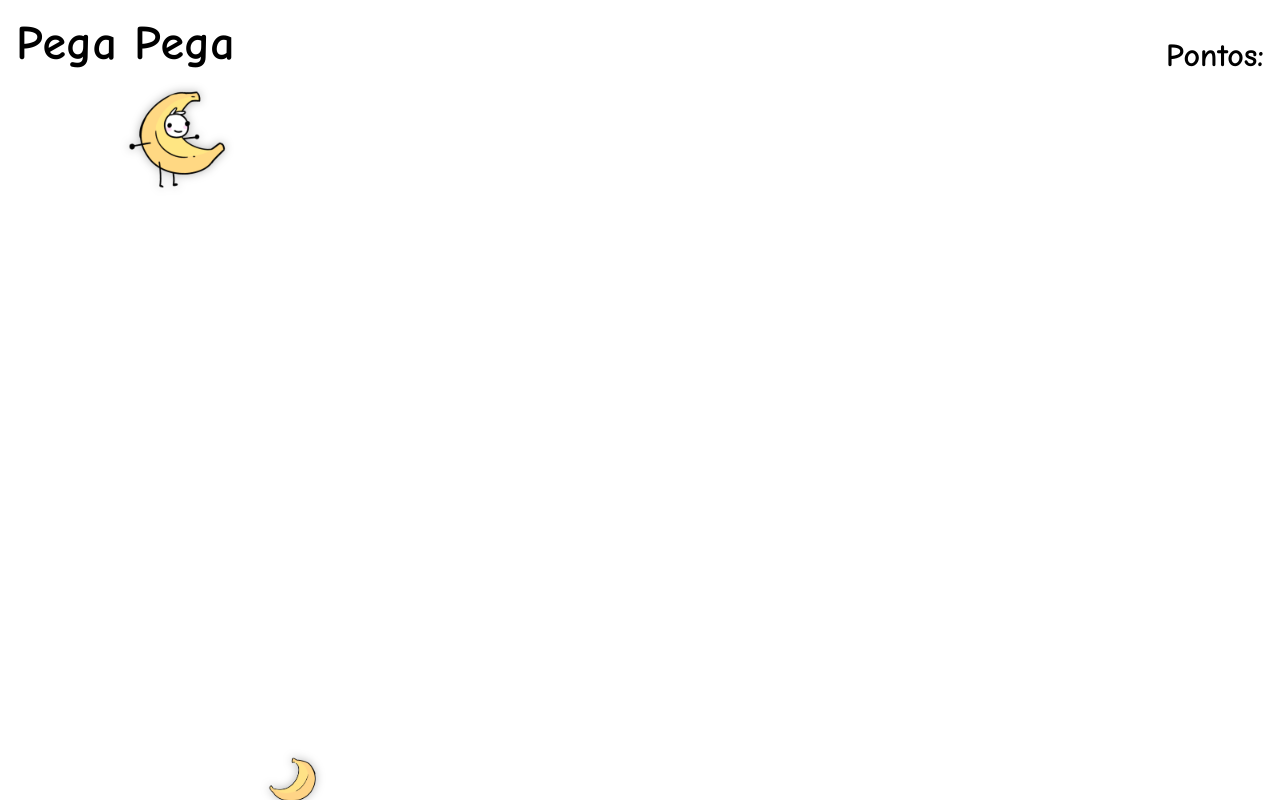
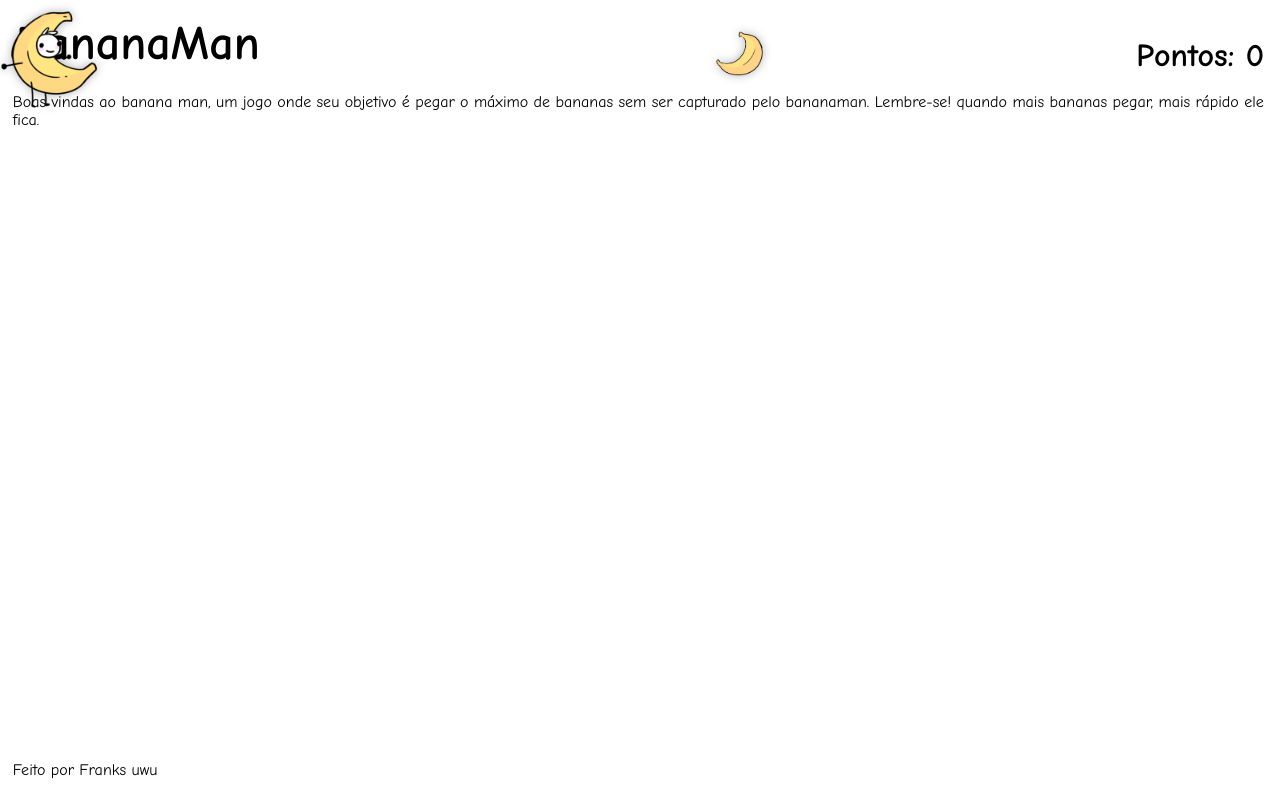
Before and after one commit to aaFranks/MeuSiteLegalUau, a plain HTML site: page index.html in a window 1280 px wide. Drawn offline with Linux system fonts and the light colour scheme.

Commit message:
Tudo pronto!

```diff
--- a/index.html
+++ b/index.html
@@ -9,10 +9,16 @@
 </head>
 <body>
     <div>
-        <h1 id="Title">Pega Pega</h1>
+        <h1 id="Title">BananaMan</h1>
+        <p>Boas vindas ao banana man, um jogo onde seu objetivo é pegar o máximo de bananas
+            sem ser capturado pelo bananaman.
+
+            Lembre-se! quando mais bananas pegar, mais rápido ele fica.
+        </p>
         <h1 id="ScoreShow">Pontos: </h1>
         <img src="./bananaman.png" id="bananaman"></img>
     </div>
         <script src="./index.js"></script>
+        <footer>Feito por Franks uwu</footer>
 </body>
 </html>
--- a/index.js
+++ b/index.js
@@ -1,26 +1,44 @@
 const imagem = document.querySelector("#bananaman");
 
 const delayInMilliseconds = 50;
-const velocidade = 10;
+const velocidade = 0.05;
 const tamanho = 100;
 const tamanho2 = 50;
+
+let BananasCount = 0;
+
+let SrcImage = "./bananaman.png";
 
 let MouseX = 0, MouseY = 0;
 let LastX = 0, LastY = 0;
 
-var pontos = 0;
+let pontos = 0;
 
 imagem.style.width = tamanho + 'px';
 imagem.style.height = tamanho + 'px';
 
-// Create food
-setInterval(function() {
-    div = document.querySelector("div");
-    var bound = div.getBoundingClientRect();
-    var RamdonX = Math.floor((Math.random() * bound.height));
-    var RamdonY = Math.floor(Math.random() * bound.width);
+updateScreen();
+SpawnBanana();
 
-    var img = document.createElement('img');
+function SpawnBanana () {
+    if (BananasCount == 0) {
+        div = document.getElementsByTagName("body")[0];
+
+        const boundies = div.getBoundingClientRect();
+
+        let H = boundies.height - tamanho2;
+        let W = boundies.width - tamanho2;
+        let RamdonX = Math.floor((Math.random() * W));
+        let RamdonY = Math.floor((Math.random() * H));
+
+        console.log(H);
+        console.log(W);
+        console.log("------");
+        console.log(RamdonX);
+        console.log(RamdonY);
+        console.log("------");
+
+        let img = document.createElement('img');
         img.src = "./banana.png";
         img.classList.add('fruta');
         img.style.width = tamanho2 + 'px';
@@ -32,14 +50,23 @@ setInterval(function() {
         img.onclick = () => {
             pontos += 1;
             img.outerHTML = '';
+            BananasCount--;
             updateScreen();
+            SpawnBanana();
         }
 
         div.appendChild(img);
-}, 5 * 1000);
+        BananasCount++;
+    }
+}
 
 function updateScreen() {
     document.getElementById('ScoreShow').innerText = 'Pontos: ' + pontos;
+    let result = 1 - (velocidade * 15);
+    if (pontos < 15) {
+        result = 1 - (velocidade * pontos);
+    }
+    imagem.style.transition = "all " + result + "s linear";
 }
 
 setTimeout(() => {
@@ -71,4 +98,15 @@ document.addEventListener('mousemove', (event) => {
         imagem.style.top = event.clientY - (tamanho / 2) + 'px';
         MouseY = event.clientY;
     }
+
+    if (LastX - MouseX > 0) {
+        SrcImage = "./bananaman2.png";
+    } else if (LastX - MouseX < 0) {
+        SrcImage = "./bananaman.png";
+    }
+
+    imagem.src = SrcImage;
+
+    LastX = MouseX;
+    LastY = MouseY;
 });
--- a/styles.css
+++ b/styles.css
@@ -13,7 +13,7 @@
 #Title {
     position: fixed;
     font-family: "Comic Sans MS", "Comic Sans", cursive;
-    z-index: 999;
+    z-index: 40;
     top: 1rem;
     left: 1rem;
     margin: 0;
@@ -27,20 +27,23 @@
     animation: moveit 0.35s infinite;
     z-index: 99;
     filter: drop-shadow(0px 0px 5px rgba(0, 0, 0, 0.295));
+    pointer-events: none;
 }
 
 .fruta {
     position: fixed;
     z-index: 50;
+    margin: 0;
+    padding: 0;
+    box-sizing: border-box;
     filter: drop-shadow(0px 0px 5px rgba(0, 0, 0, 0.295));
+    -webkit-user-drag: none;
 }
 
 div {
-    height: 80%;
-    width: 80%;
-    position: fixed;
-    top: 10%;
-    left: 10%;
+    height: 100%;
+    width: 100%;
+    position: absolute;
 }
 
 html, body {
@@ -48,7 +51,29 @@ html, body {
     padding: 0;
     width: 100vw;
     height: 100vh;
-    font-family: -apple-system, BlinkMacSystemFont, 'Segoe UI', Roboto, Oxygen, Ubuntu, Cantarell, 'Open Sans', 'Helvetica Neue', sans-serif;
+    font-family: "Comic Sans MS", "Comic Sans", cursive;
+    font-size: 1rem;
+}
+
+footer {
+    position: fixed;
+    font-family: "Comic Sans MS", "Comic Sans", cursive;
+    z-index: 40;
+    /* top: 1rem;
+    left: 1rem; */
+    bottom: 1%;
+    margin: 1%;
+    font-size: 1rem;
+}
+
+p {
+    position: fixed;
+    font-family: "Comic Sans MS", "Comic Sans", cursive;
+    z-index: 40;
+    /* top: 1rem;
+    left: 1rem; */
+    top: 10%;
+    margin: 1%;
     font-size: 1rem;
 }
 
@@ -57,4 +82,5 @@ html, body {
     right: 1rem;
     top: 1rem;
     position: fixed;
+    z-index: 40;
 }
```
Also changed, not shown: bananaman2.png (added). Lines whose indentation alone changed are shown as unchanged.
